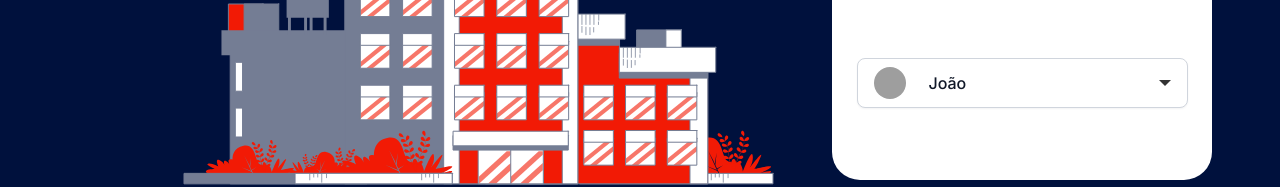
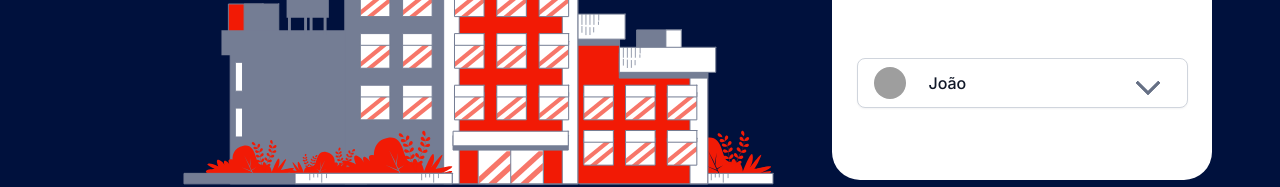
Before and after one commit to AlyssonSene/teste-pontua, a React (Vite) app: page /login in a window 1280 px wide. Shown: the part 474-661 px from the top of the page. Built offline with nearby package versions, Linux system fonts and the light colour scheme; grey boxes are pictures that could not be loaded.

Commit message:
[FIX]Corrigindo erros de importação, styled components bugs no concole

```diff
--- a/src/components/atoms/DropdownAtom.tsx
+++ b/src/components/atoms/DropdownAtom.tsx
@@ -5,20 +5,31 @@ import { IOptions, IOptionsSelect } from '../../interfaces/interfaces'
 const DropdownAtom: React.FC<IOptionsSelect> = ({ options }) => {
 	const [isOpen, setIsOpen] = useState(false)
 	const [agent, setAgent] = useState<IOptions | null>(options[0])
+	const [rotated, setRotated] = useState(false)
 
 	const handleOptionClick = (agent: IOptions) => {
 		setAgent(agent)
 		setIsOpen(!isOpen)
+		setRotated(!rotated)
+	}
+
+	const handleClick = (value: boolean) => {
+		setRotated(!value)
 	}
 
 	return (
 		<Styled.DropdownContainer>
-			<Styled.DropdownButton onClick={() => setIsOpen(!isOpen)}>
+			<Styled.DropdownButton
+				onClick={() => {
+					setIsOpen(!isOpen)
+					handleClick(rotated)
+				}}
+			>
 				<Styled.SelectedOption>
 					<Styled.Avatar src={agent?.avatar} alt={'avatar'} />
 					<Styled.Name>{agent?.name}</Styled.Name>
 				</Styled.SelectedOption>
-				<Styled.CaretIcon />
+				<Styled.CaretIcon rotate={rotated.toString()} />
 			</Styled.DropdownButton>
 			<Styled.OptionsContainer style={{ display: isOpen ? 'block' : 'none' }}>
 				<Styled.OptionsList>
--- a/src/interfaces/interfaces.tsx
+++ b/src/interfaces/interfaces.tsx
@@ -36,3 +36,7 @@ export interface IOptions {
 export interface IOptionsSelect {
 	options: IOptions[]
 }
+
+export interface ICaretIconProps {
+	rotate: string
+}
--- a/src/styles/dropdownStyles.tsx
+++ b/src/styles/dropdownStyles.tsx
@@ -1,4 +1,5 @@
-import { styled } from 'styled-components'
+import styled from 'styled-components'
+import { ICaretIconProps } from '../interfaces/interfaces'
 
 export const DropdownContainer = styled.div`
 	width: 331px;
@@ -42,14 +43,19 @@ export const Name = styled.span`
 	margin: 0 15px;
 `
 
-export const CaretIcon = styled.span`
-	display: inline-block;
-	width: 0;
-	height: 0;
-	border-left: 6px solid transparent;
-	border-right: 6px solid transparent;
-	border-top: 6px solid #333;
-	margin-left: 8px;
+export const CaretIcon = styled.span<ICaretIconProps>`
+	position: relative;
+	padding: 8px;
+	box-shadow: 2px -2px 0 1px #667085 inset;
+	border: none;
+	border-width: 0 0 2px 2px;
+	margin-right: 15px;
+	transition: transform 0.3s ease;
+	cursor: pointer;
+	transform: ${props =>
+		props.rotate == 'true'
+			? 'rotate(135deg) scale(1.1)'
+			: 'rotate(-45deg) scale(1.1)'};
 `
 
 export const OptionsContainer = styled.div`
@@ -90,3 +96,15 @@ export const Option = styled.li`
 		line-height: 24px;
 	}
 `
+
+export const EnterButton = styled.div`
+	display: flex;
+	padding: 12px 20px;
+	justify-content: center;
+	align-items: center;
+	gap: 8px;
+	border-radius: 8px;
+	border: 1px solid var(--blue-800, #00113d);
+	background: var(--blue-800, #00113d);
+	box-shadow: 0px 1px 2px 0px rgba(16, 24, 40, 0.05);
+`
```
